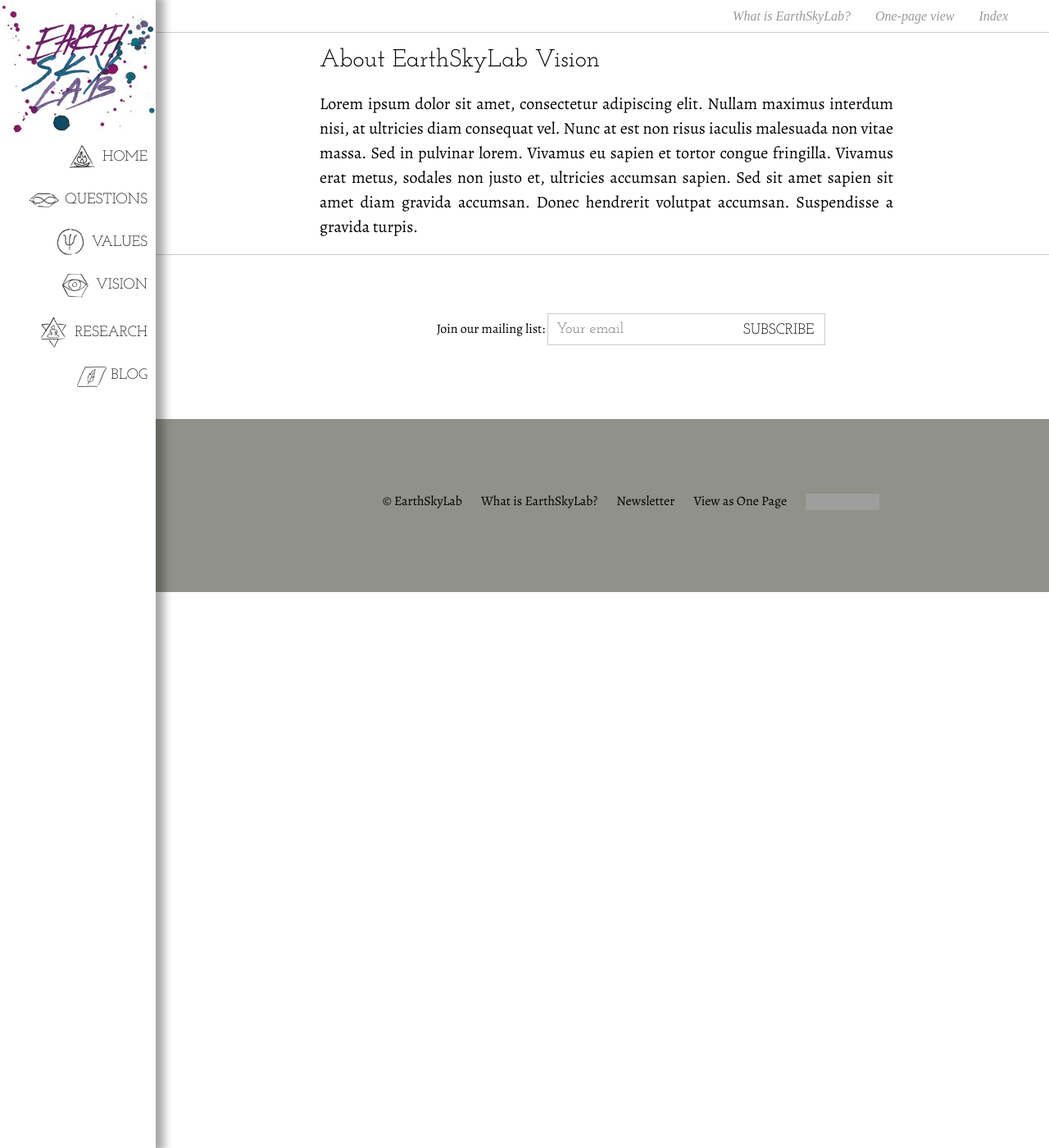
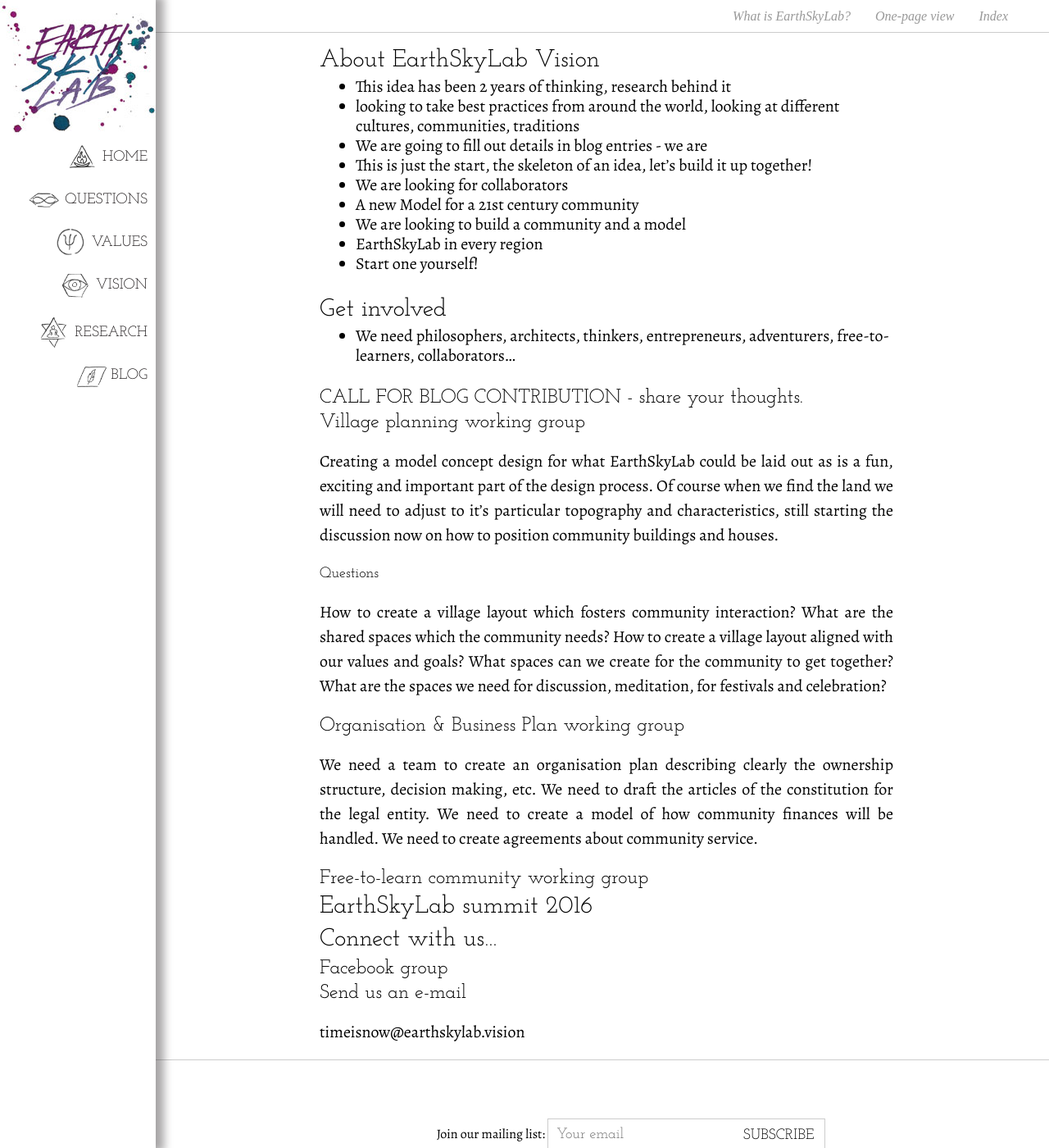
Before and after one commit to EarthSkyLab/EarthSkyLab.github.io, a Jekyll site: the page built from about.md, in a window 1280 px wide and 1400 px high. Shown: the whole window at 82% size. Built offline with Jekyll 4.4.1, drawn with Linux system fonts in a browser that asks for light colours; Markdown is read by kramdown in place of the engine named in the settings; comment, search, counter and statistics services are not loaded; grey boxes are pictures that could not be loaded.

Commit message:
updating files

```diff
--- a/about.md
+++ b/about.md
@@ -5,4 +5,47 @@
 
 # About EarthSkyLab Vision
 
-Lorem ipsum dolor sit amet, consectetur adipiscing elit. Nullam maximus interdum nisi, at ultricies diam consequat vel. Nunc at est non risus iaculis malesuada non vitae massa. Sed in pulvinar lorem. Vivamus eu sapien et tortor congue fringilla. Vivamus erat metus, sodales non justo et, ultricies accumsan sapien. Sed sit amet sapien sit amet diam gravida accumsan. Donec hendrerit volutpat accumsan. Suspendisse a gravida turpis.
+*	This idea has been 2 years of thinking, research behind it
+*	looking to take best practices from around the world, looking at different cultures, communities, traditions
+*	We are going to fill out details in blog entries - we are
+*	This is just the start, the skeleton of an idea, let's build it up together!
+* We are looking for collaborators
+* A new Model for a 21st century community
+* We are looking to build a community and a model
+* EarthSkyLab in every region
+* Start one yourself!
+
+# Get involved
+
+* We need philosophers, architects, thinkers, entrepreneurs, adventurers, free-to-learners, collaborators...
+
+## CALL FOR BLOG CONTRIBUTION - share your thoughts.
+
+## Village planning working group
+
+Creating a model concept design for what EarthSkyLab could be laid out as is a fun,  exciting and important part of the design process. Of course when we find the land we will need to adjust to it’s particular topography and characteristics, still starting the discussion now on how to position community buildings and houses.
+
+### Questions
+How to create a village layout which fosters community interaction?
+What are the shared spaces which the community needs?
+How to create a village layout aligned with our values and goals?
+What spaces can we create for the community to get together?
+What are the spaces we need for discussion, meditation, for festivals and celebration?
+
+
+## Organisation & Business Plan working group
+
+We need a team to create an organisation plan describing clearly the ownership structure, decision making, etc. We need to draft the articles of the constitution for the legal entity. We need to create a model of how  community finances will be handled. We need to create agreements about community service.
+
+
+## Free-to-learn community working group
+
+# EarthSkyLab summit 2016
+
+
+# Connect with us...
+
+## Facebook group
+
+## Send us an e-mail
+timeisnow@earthskylab.vision
--- a/newsletter.html
+++ b/newsletter.html
@@ -5,4 +5,4 @@
 
 <h1>EarthSkyLab mailing list</h1>
 
-If you are interested in our activities please join our Lunar month mailing list or ask us a question!
+If you are interested in our activities please join our (mostly) monthly mailing list (or ask us a question)[about.html]!
```
Also changed, not shown: _posts/2015-04-17-site-launch-evgenia.md (+1 -0 lines).
